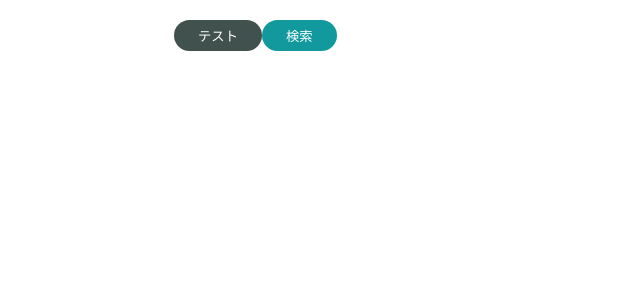
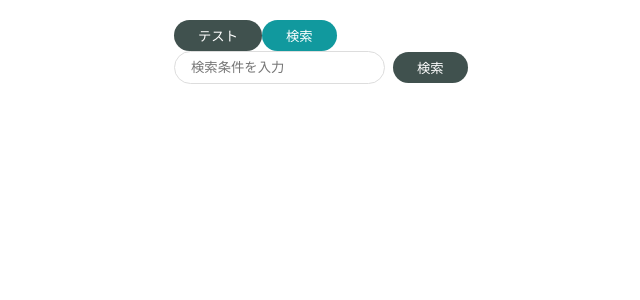
Before and after one commit to Sekiguchi-Atsushi-WEB/react_tutoria_step_up_section6, a React (Vite) app: page / in a window 1280 px wide. Shown: the top 300 px of the page, without its empty margins (266-906 px from the left). Built offline with nearby package versions, Linux system fonts and the light colour scheme.

Commit message:
30. Moleculeの作成

```diff
--- a/src/App.jsx
+++ b/src/App.jsx
@@ -1,5 +1,6 @@
 import { PrimaryButton } from "./components/atoms/buttons/PrimaryButton";
 import { SecondaryButton } from "./components/atoms/buttons/SecondaryButton";
+import { SearchInput } from "./components/molecules/SearchInput";
 import "./style.css";
 
 function App() {
@@ -7,6 +8,8 @@
     <div className="App">
       <PrimaryButton>テスト</PrimaryButton>
       <SecondaryButton>検索</SecondaryButton>
+      <br />
+      <SearchInput />
     </div>
   );
 }
--- /dev/null
+++ b/src/components/atoms/inputs/Input.jsx
@@ -0,0 +1,13 @@
+import styled from "styled-components";
+
+export const Input = (props) => {
+  const { placeholder = "" } = props;
+  return <SInput type="text" placeholder={placeholder} />;
+};
+
+const SInput = styled.input`
+  padding: 8px 16px;
+  border: solid #ddd 1px;
+  border-radius: 9999px;
+  outline: none;
+`;
--- /dev/null
+++ b/src/components/molecules/SearchInput.jsx
@@ -0,0 +1,18 @@
+import styled from "styled-components";
+import { PrimaryButton } from "../atoms/buttons/PrimaryButton";
+import { Input } from "../atoms/inputs/Input";
+
+export const SearchInput = () => {
+  return (
+    <SContainer>
+      <Input placeholder="検索条件を入力" />
+      <PrimaryButton>検索</PrimaryButton>
+    </SContainer>
+  );
+};
+
+const SContainer = styled.div`
+  display: flex;
+  align-items: center;
+  column-gap: 8px;
+`;
```
